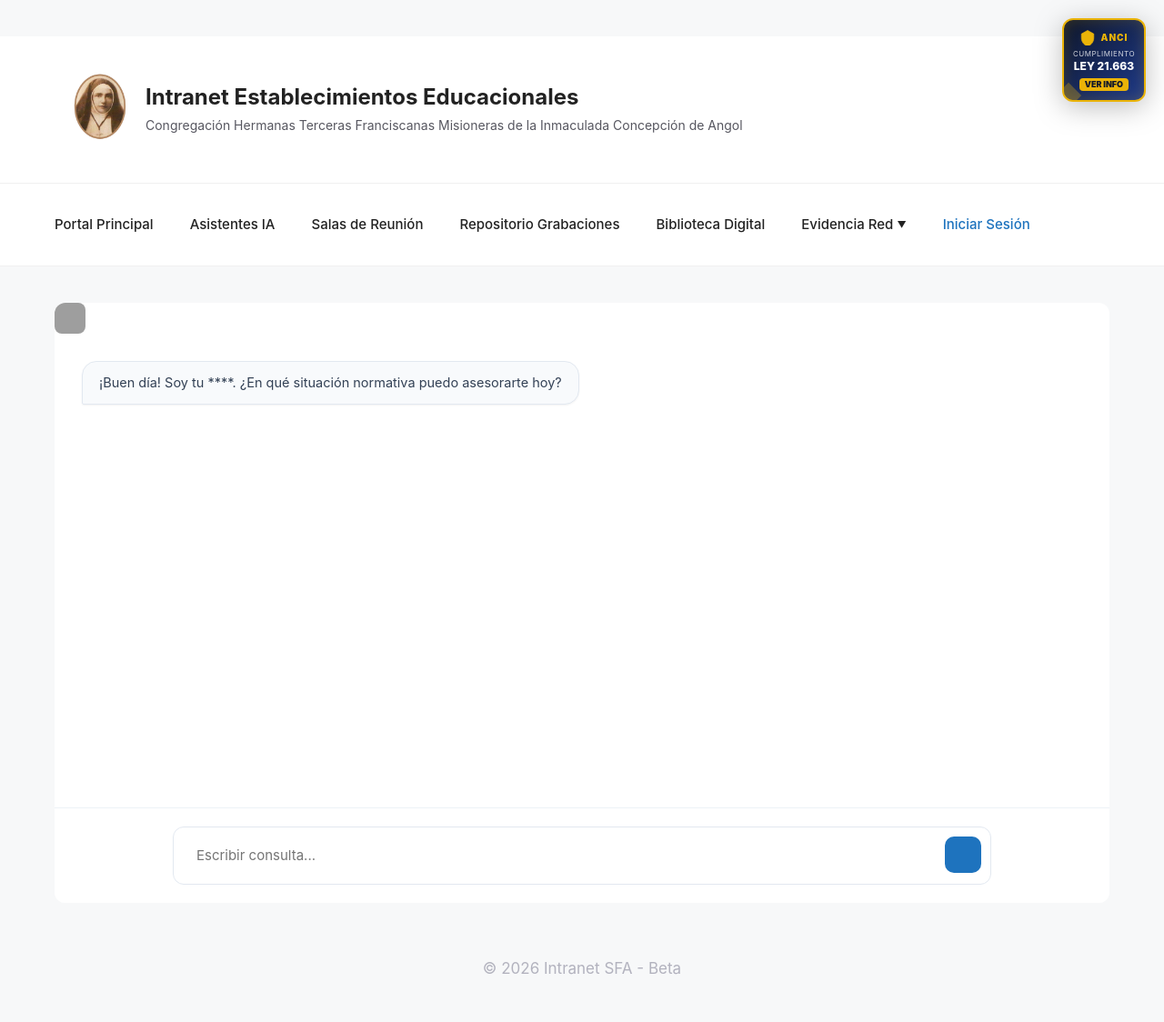
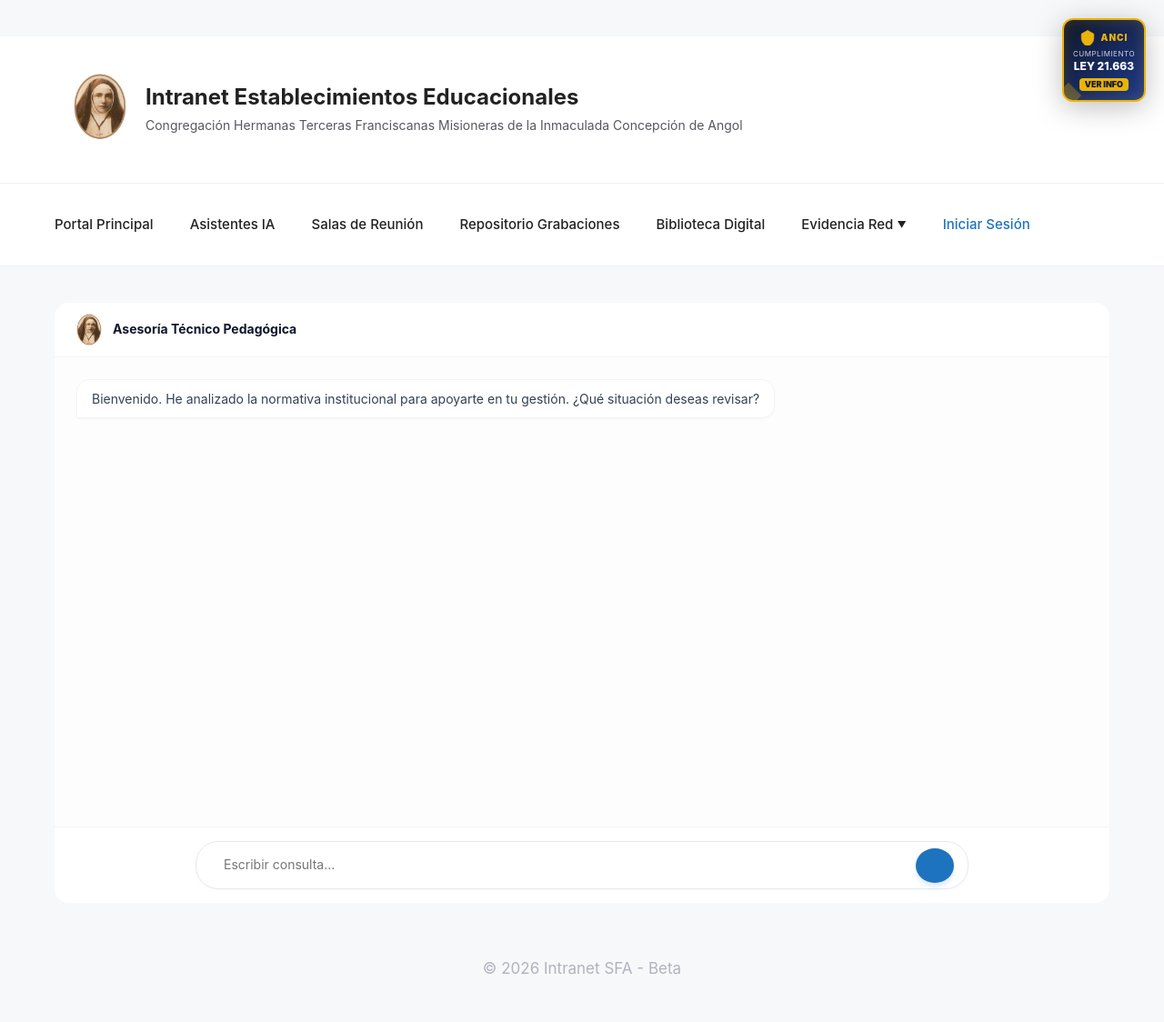
Before and after one commit to jeria88/intranet-sf, a Django app: template ai_modules/templates/ai_modules/chat.html in a window 1280 px wide. Shown: the whole page at 91% size. Run offline with Django 5.2, Linux system fonts and the light colour scheme; the template is opened without the code that fills it, so the values that code supplies are empty; grey boxes are pictures that could not be loaded.

Commit message:
fix: final aesthetic and technical redemption (circular buttons, no ANCI, robust PDF)

```diff
--- a/ai_modules/static/ai_modules/css/ia_canvas.css
+++ b/ai_modules/static/ai_modules/css/ia_canvas.css
@@ -1,24 +1,22 @@
 :root {
-    --bg-main: #fcfcfc;
+    --bg-main: #f8fafc;
     --sidebar-bg: #ffffff;
     --accent: #1e73be;
-    --text-dark: #1e293b;
+    --text-dark: #0f172a;
     --text-base: #334155;
-    --border-soft: #e2e8f0;
+    --border-soft: #f1f5f9;
     --bubble-user: #e0f2fe;
-    --bubble-ai: #f8fafc;
+    --bubble-ai: #ffffff;
 }
 
-/* Master Layout: Full-Width Chat */
+/* Master Layout */
 .chat-main-layout {
     display: block;
     width: 100%;
     height: calc(100vh - 140px);
-    background: #fdfdfd;
-    border-radius: 12px;
+    background: var(--bg-main);
+    border-radius: 16px;
     overflow: hidden;
-    position: relative;
-    z-index: 10;
 }
 
 .chat-sidebar {
@@ -29,18 +27,28 @@
     flex-direction: column;
 }
 
+.chat-header {
+    padding: 12px 24px;
+    border-bottom: 1px solid var(--border-soft);
+    display: flex;
+    justify-content: space-between;
+    align-items: center;
+    background: #fff;
+}
+
 .chat-messages {
     flex: 1;
     overflow-y: auto;
-    padding: 30px;
+    padding: 24px;
+    background: #fdfdfd;
     display: flex;
     flex-direction: column;
-    gap: 15px;
+    gap: 16px;
 }
 
-/* Burbujas */
+/* Burbujas Minimalistas */
 .message-row {
-    max-width: 85%;
+    max-width: 80%;
     display: flex;
     flex-direction: column;
 }
@@ -48,11 +56,11 @@
 .message-row.ai { align-self: flex-start; }
 
 .message-content {
-    padding: 12px 18px;
-    border-radius: 16px;
+    padding: 10px 16px;
+    border-radius: 14px;
     line-height: 1.5;
-    font-size: 14.5px;
-    box-shadow: 0 1px 2px rgba(0,0,0,0.05);
+    font-size: 14px;
+    box-shadow: 0 1px 2px rgba(0,0,0,0.03);
 }
 
 .message-row.user .message-content {
@@ -68,35 +76,54 @@
     border-bottom-left-radius: 2px;
 }
 
-/* Botón de Envío: Icono Corregido */
+/* Tablas y Listas Limpias */
+.message-content table {
+    width: 100%;
+    border-collapse: collapse;
+    margin: 10px 0;
+    font-size: 13px;
+    border: 1px solid #e2e8f0;
+}
+.message-content th { background: #f8fafc; padding: 8px; text-align: left; }
+.message-content td { padding: 8px; border-bottom: 1px solid #f1f5f9; }
+
+/* Botón de Envío: Circular y Elegante */
 #send-btn {
+    width: 38px !important;
+    height: 38px !important;
+    border-radius: 50% !important;
+    background: var(--accent) !important;
     display: flex;
     align-items: center;
     justify-content: center;
+    transition: all 0.2s;
+    box-shadow: 0 4px 6px -1px rgba(30, 115, 190, 0.2);
+}
+
+#send-btn:hover {
+    transform: scale(1.05);
+    background: #165a94 !important;
 }
 
 #send-btn svg {
-    width: 20px !important;
-    height: 20px !important;
-    color: white !important;
-    stroke: white !important;
-    stroke-width: 2.5 !important;
+    width: 18px !important;
+    height: 18px !important;
+    stroke-width: 2 !important;
 }
 
-/* Arquitectura 'Off-Screen' para el Canvas (Asegura renderizado de estilos) */
+/* Contenedor de Reporte (Invisible para pantalla, Visible para Print) */
 .canvas-container {
+    height: 0;
+    overflow: hidden;
     position: absolute;
-    left: -10000px;
-    top: 0;
-    width: 1000px; /* Tamaño consistente para renderizado */
-    background: white;
+    top: -1000px;
 }
 
-/* MODO IMPRESIÓN PREMIUM */
+/* MODO IMPRESIÓN: ELIMINAR TODO LO WEB, DEJAR SOLO EL DOCUMENTO */
 @media print {
-    @page { size: portrait; margin: 15mm; }
+    @page { size: portrait; margin: 20mm; }
 
-    html, body, #main-wrapper {
+    html, body {
         height: auto !important;
         overflow: visible !important;
         background: white !important;
--- a/ai_modules/templates/ai_modules/chat.html
+++ b/ai_modules/templates/ai_modules/chat.html
@@ -8,21 +8,22 @@
 {% block content %}
 <div id="main-wrapper" class="chat-main-layout">
     <div class="chat-sidebar">
+        <!-- Cabecera de Chat Minimalista -->
         <div class="chat-header">
             <div style="display: flex; align-items: center; gap: 12px;">
-                <img src="{% static 'img/' %}{{ assistant.image_name }}" alt="{{ assistant.name }}" style="width: 34px; height: 34px; border-radius: 8px;">
-                <h2 style="font-size: 15px; margin: 0; font-weight: 800; color: var(--text-dark);">{{ assistant.name }}</h2>
+                <img src="{% static 'img/logo.png' %}" alt="Logo" style="width: 28px; height: auto;">
+                <h2 style="font-size: 14px; margin: 0; font-weight: 700; color: var(--text-dark);">Asesoría Técnico Pedagógica</h2>
             </div>
 
             <button id="btn-main-print" class="btn-header-pdf" style="display: none;" onclick="window.print()">
-                <span>📄</span> Descargar Reporte PDF
+                <span>📄</span> Reporte PDF
             </button>
         </div>
 
         <div class="chat-messages" id="chat-messages">
             {% if not chat_messages %}
             <div class="message-row ai">
-                <div class="message-content">¡Buen día! Soy tu **{{ assistant.name }}**. ¿En qué situación normativa puedo asesorarte hoy?</div>
+                <div class="message-content">Bienvenido. He analizado la normativa institucional para apoyarte en tu gestión. ¿Qué situación deseas revisar?</div>
             </div>
             {% endif %}
 
@@ -36,55 +37,56 @@
             {% endfor %}
         </div>
 
-        <div class="chat-input-area" style="padding: 20px; background: white; border-top: 1px solid #edf2f7;">
-            <div style="max-width: 900px; margin: 0 auto; display: flex; gap: 12px; background: #fff; border: 1.5px solid #e2e8f0; border-radius: 12px; padding: 10px;">
-                <textarea id="chat-input" placeholder="Escribir consulta..." rows="1" style="flex:1; border:none; outline:none; resize:none; font-size:15px; color: var(--text-base);"></textarea>
-                <button id="send-btn" style="background:var(--accent); color:white; border:none; width: 40px; height: 40px; border-radius:10px; cursor:pointer;">
-                    <svg viewBox="0 0 24 24" fill="none" stroke="currentColor" stroke-width="2.5" stroke-linecap="round" stroke-linejoin="round"><path d="M22 2L11 13M22 2L15 22L11 13L2 9L22 2z"></path></svg>
+        <div class="chat-input-area" style="padding: 15px 25px; background: white; border-top: 1px solid #f1f5f9;">
+            <div style="max-width: 850px; margin: 0 auto; display: flex; align-items: center; gap: 15px; background: #fff; border: 1px solid #e2e8f0; border-radius: 25px; padding: 6px 15px; box-shadow: 0 2px 4px rgba(0,0,0,0.02);">
+                <textarea id="chat-input" placeholder="Escribir consulta..." rows="1" style="flex:1; border:none; outline:none; resize:none; font-size:14px; color: var(--text-base); padding-top: 8px;"></textarea>
+                <button id="send-btn" title="Enviar Consulta">
+                    <svg viewBox="0 0 24 24" fill="none" stroke="currentColor" stroke-width="2.5" stroke-linecap="round" stroke-linejoin="round" style="width:18px; height:18px;"><path d="M22 2L11 13M22 2L15 22L11 13L2 9L22 2z"></path></svg>
                 </button>
             </div>
         </div>
     </div>
 
-    <!-- Contenedor 'Off-Screen' para el PDF (Asegura Calidad y Flujo) -->
+    <!-- Contenedor para Reporte PDF (Invisible en UI, Única fuente para Print) -->
     <div class="canvas-container" id="canvas-container">
+        <!-- Encabezado de Reporte Formal (Sin ANCI) -->
         <div class="print-only-header" style="display: none; border-bottom: 2px solid #1e293b; padding-bottom: 20px; margin-bottom: 30px;">
-            <div style="display: flex; justify-content: space-between; align-items: center;">
-                <div style="display: flex; align-items: center; gap: 15px;">
-                    <img src="{% static 'img/logo.png' %}" alt="Logo" style="width: 70px; height: auto;">
+            <div style="display: flex; justify-content: space-between; align-items: flex-end;">
+                <div style="display: flex; align-items: center; gap: 20px;">
+                    <img src="{% static 'img/logo.png' %}" alt="Logo" style="width: 75px; height: auto;">
                     <div>
-                        <h1 style="margin: 0; font-size: 18px; color: #1e293b; font-weight: 800; text-transform: uppercase;">Minuta de Asesoría Normativa</h1>
+                        <h1 style="margin: 0; font-size: 18px; color: #1e293b; font-weight: 800; text-transform: uppercase;">Informe de Asesoría Técnica</h1>
                         <p style="margin: 2px 0 0; color: #475569; font-weight: 700;">{{ assistant.establishment }}</p>
                     </div>
                 </div>
-                <div style="text-align: right; font-size: 11px; font-weight: 600;">
+                <div style="text-align: right; font-size: 10px; font-weight: 600; color: #64748b;">
                     <p style="margin: 0;">Fecha: <span id="print-date"></span></p>
-                    <p style="margin: 2px 0 0;">Red Educacional SFA</p>
+                    <p style="margin: 2px 0 0;">Red Educacional Hermanas Franciscanas</p>
                 </div>
             </div>
         </div>
 
         <div id="canvas-content" class="canvas-grid">
             <div class="canvas-card">
-                <div class="card-header"><h3>1. Sustento Teórico y Normativo</h3></div>
+                <div class="card-header"><h3>1. Análisis Normativo Institucional</h3></div>
                 <div id="canvas-section-a" class="card-body"></div>
             </div>
             <div class="canvas-card">
-                <div class="card-header"><h3>2. Hoja de Ruta Operativa</h3></div>
+                <div class="card-header"><h3>2. Ruta de Acción Sugerida</h3></div>
                 <div id="canvas-section-b" class="card-body"></div>
             </div>
             <div class="canvas-card">
-                <div class="card-header"><h3>3. Checklist de Monitoreo</h3></div>
+                <div class="card-header"><h3>3. Protocolo de Seguimiento</h3></div>
                 <div id="canvas-section-c" class="card-body"></div>
             </div>
         </div>
 
-        <div class="print-disclaimer" style="display: none; margin-top: 50px; padding: 15px; border: 1px solid #cbd5e0; background: #f8fafc; font-size: 10px; line-height: 1.5; color: #4a5568; text-align: justify;">
-            <p><strong>DESCARGO DE RESPONSABILIDAD:</strong> Este reporte técnico es una propuesta sugerida basada en la normativa institucional. Debe ser obligatoriamente revisada y validada por el profesional experto a cargo del establecimiento antes de su ejecución.</p>
+        <div class="print-disclaimer" style="display: none; margin-top: 60px; padding: 20px; border: 1px solid #cbd5e0; background: #f8fafc; font-size: 10px; line-height: 1.6; color: #4a5568; text-align: justify;">
+            <p><strong>RECOMENDACIÓN TÉCNICA:</strong> Este documento ha sido generado mediante un motor de análisis institucional. Su contenido es de carácter orientativo y debe ser revisado y validado formalmente por el equipo directivo del establecimiento antes de cualquier resolución definitiva.</p>
         </div>
 
-        <div class="print-only-footer" style="display: none; margin-top: 30px; padding-top: 15px; border-top: 1px solid #ddd; text-align: center; font-size: 9px; color: #999;">
-            <p>© 2026 Red Educacional Hermanas Franciscanas — Soporte Técnico de Gestión</p>
+        <div class="print-only-footer" style="display: none; margin-top: 40px; padding-top: 20px; border-top: 1px solid #ddd; text-align: center; font-size: 9px; color: #999;">
+            <p>Soporte de Gestión Técnico Pedagógica — © 2026 Red Educacional SFA</p>
         </div>
     </div>
 </div>
@@ -153,7 +155,7 @@
                 updateReportData(data.response);
             }
             scrollToBottom();
-        } catch (error) { document.getElementById(loadingId).remove(); }
+        } catch (error) { if(document.getElementById(loadingId)) document.getElementById(loadingId).remove(); }
     }
 
     function appendMessage(role, content) {
@@ -168,7 +170,7 @@
         const div = document.createElement('div');
         div.className = 'message-row ai';
         div.id = id;
-        div.innerHTML = `<div class="message-content">IA analizando...</div>`;
+        div.innerHTML = `<div class="message-content">Analizando normativa...</div>`;
         chatMessages.appendChild(div);
     }
 
```
Also changed, not shown: other parts of ai_modules/static/ai_modules/css/ia_canvas.css (+10 -41 lines).
